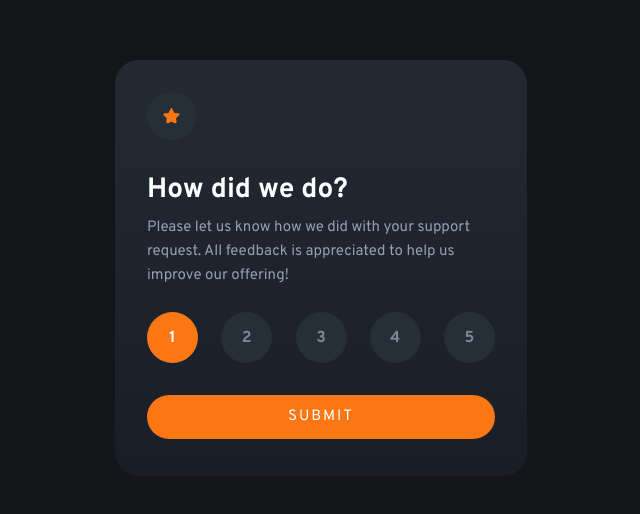
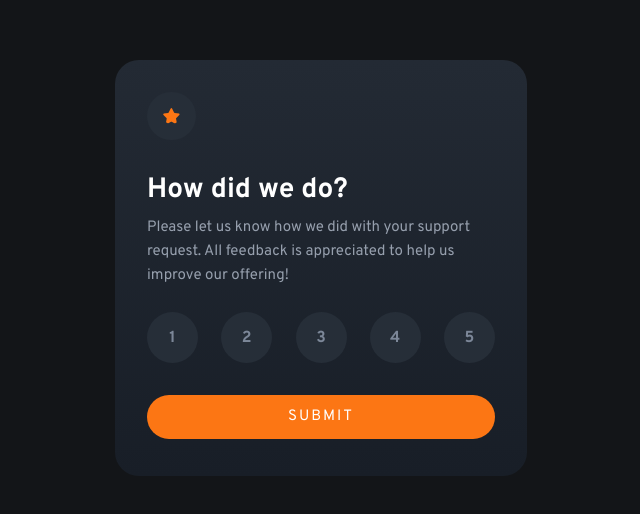
Before and after one commit to DevMaktubi/FM-interactive-rating, a React (Vite) app: page / in a window 1280 px wide. Shown: the part 132-646 px from the top of the page, without its empty margins (319-959 px from the left). Built offline with nearby package versions, Linux system fonts and the light colour scheme.

Commit message:
removed default button selected

```diff
--- a/src/components/Form.tsx
+++ b/src/components/Form.tsx
@@ -2,7 +2,7 @@ import CN from "classnames";
 import { useState } from "react";
 
 export function Form({ onSubmit }: { onSubmit: () => void }) {
-  const [selectedButton, setSelectedButton] = useState(1);
+  const [selectedButton, setSelectedButton] = useState(0);
   return (
     <div className="flex flex-col  px-6 pt-4 pb-6 md:p-8 items-center md:max-w-[412px] max-w-[327px] h-[360px] md:h-[416px] bg-gradient-to-b from-gradient-1-from to-gradient-1-to rounded-3xl">
       <div className="flex justify-start w-full md:mb-8 mb-4">
```
